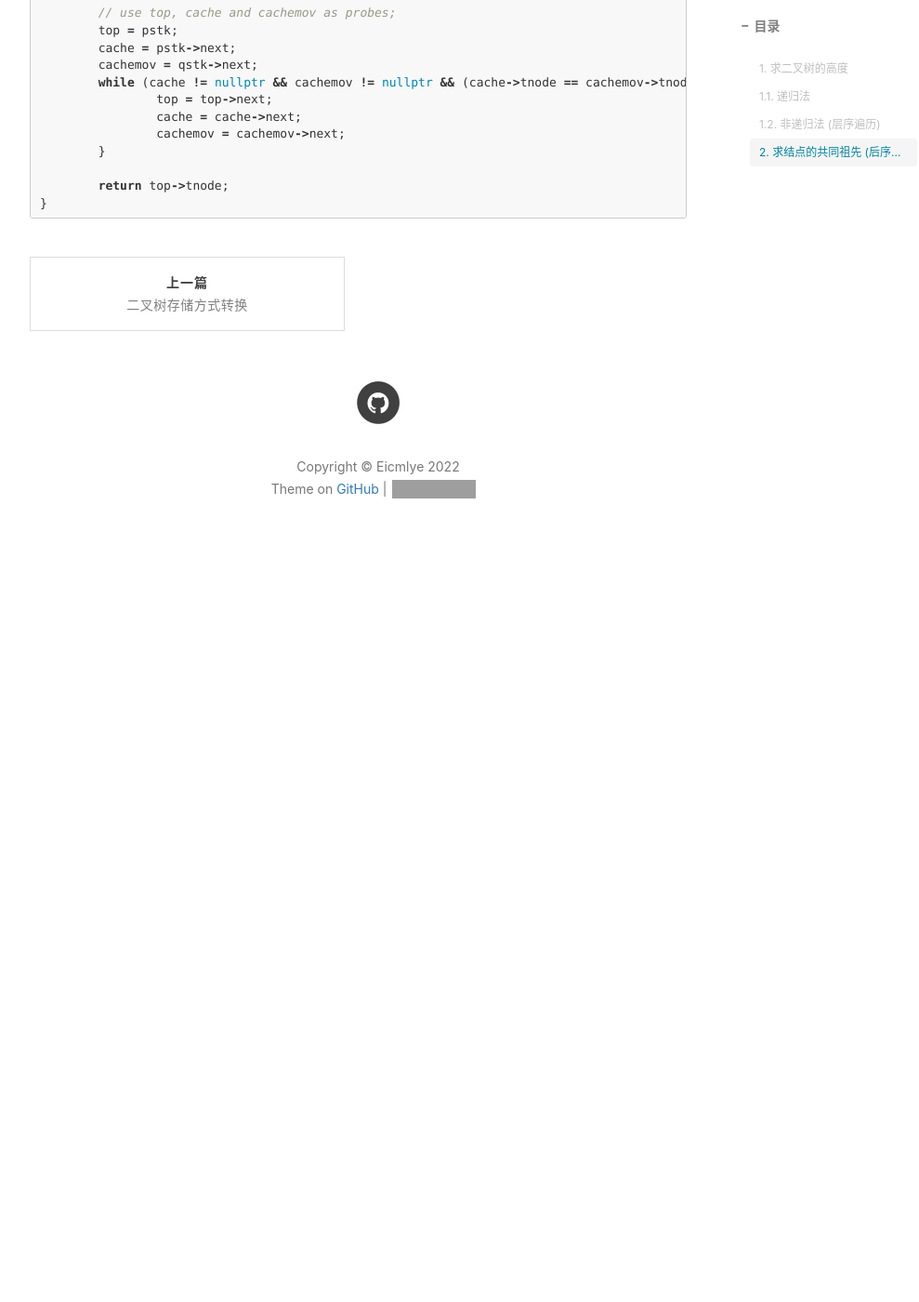
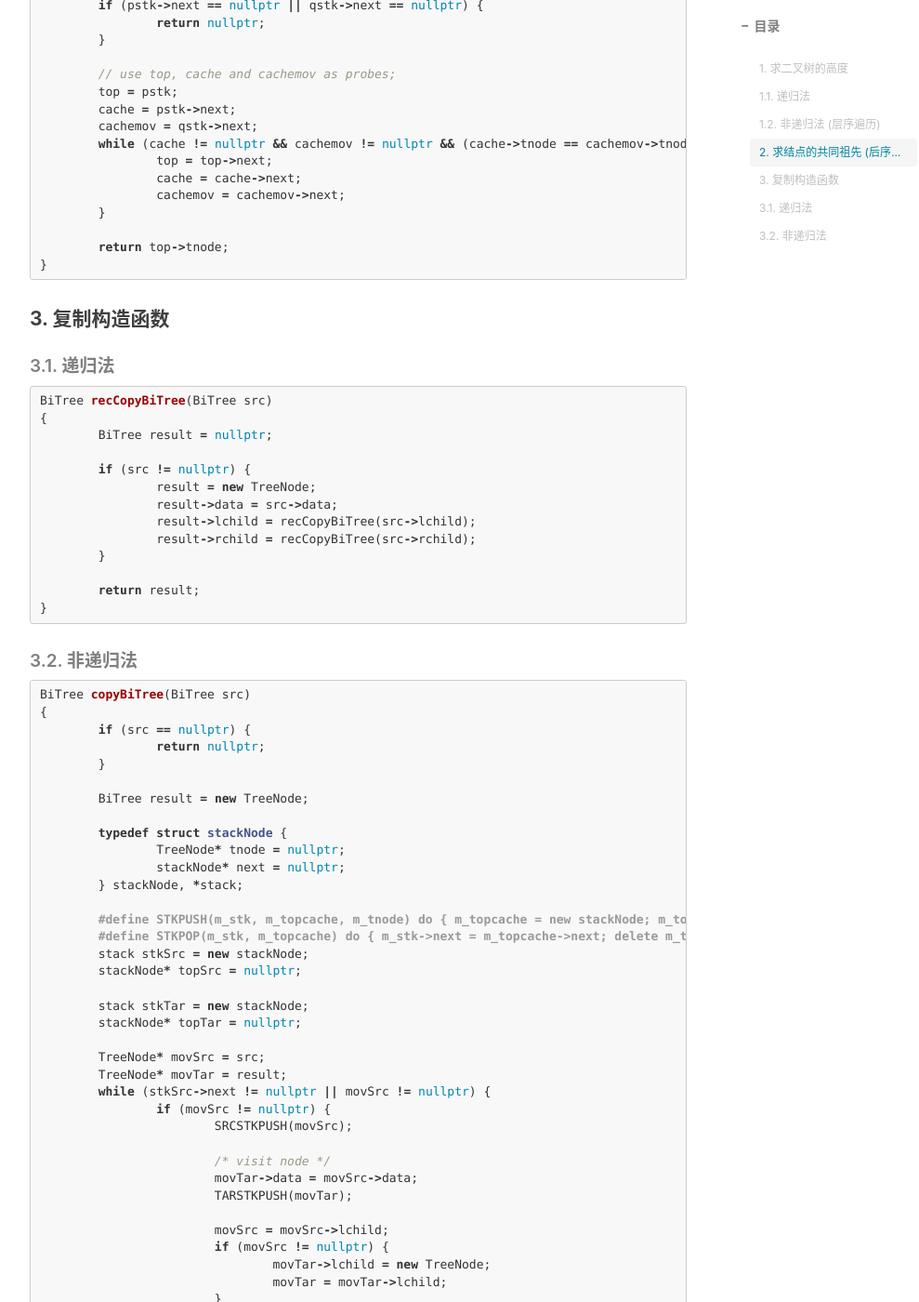
Before and after one commit to Eicmlye/Eicmlye.github.io, a Jekyll site: the page built from _posts/2022-08-16-tree-algo.md, in a window 1280 px wide and 1400 px high, scrolled down 2351 px. Shown: the whole window at 93% size, without its empty margins (233-1222 px from the left). Built offline with Jekyll 4.4.1, drawn with Linux system fonts in a browser that asks for light colours; nearby versions of some CDN libraries; comment, search, counter and statistics services are not loaded; before the commit the page ends 2981 px from its top, so only the background shows below that; some of the changed text lies outside the part shown; grey boxes are pictures that could not be loaded.

````diff
--- a/_posts/2022-08-16-tree-algo.md
+++ b/_posts/2022-08-16-tree-algo.md
@@ -1,9 +1,9 @@
 ---
 layout:         post
 title:          "二叉树相关算法"
-subtitle:
+subtitle:   	求高度、共同祖先, 复制构造函数
 post-date:      2022-08-16
-update-date:    2022-08-17
+update-date:    2022-08-25
 author:         "Eicmlye"
 header-img:     "img/em-post/20220816-BiTreeAlgo.jpg"
 catalog:        true
@@ -128,3 +128,85 @@
 	return top->tnode;
 }
 ```
+
+#### 3. 复制构造函数
+
+##### 3.1. 递归法
+
+```cpp
+BiTree recCopyBiTree(BiTree src)
+{
+	BiTree result = nullptr;
+
+	if (src != nullptr) {
+		result = new TreeNode;
+		result->data = src->data;
+		result->lchild = recCopyBiTree(src->lchild);
+		result->rchild = recCopyBiTree(src->rchild);
+	}
+
+	return result;
+}
+```
+
+##### 3.2. 非递归法
+
+```cpp
+BiTree copyBiTree(BiTree src)
+{
+	if (src == nullptr) {
+		return nullptr;
+	}
+
+	BiTree result = new TreeNode;
+
+	typedef struct stackNode {
+		TreeNode* tnode = nullptr;
+		stackNode* next = nullptr;
+	} stackNode, *stack;
+
+	#define STKPUSH(m_stk, m_topcache, m_tnode) do { m_topcache = new stackNode; m_topcache->tnode = m_tnode; m_topcache->next = m_stk->next; m_stk->next = m_topcache; } while (0)
+	#define SRCSTKPUSH(m_tnode) STKPUSH(stkSrc, topSrc, m_tnode)
+	#define TARSTKPUSH(m_tnode) STKPUSH(stkTar, topTar, m_tnode)
+
+	#define STKPOP(m_stk, m_topcache) do { m_stk->next = m_topcache->next; delete m_topcache; m_topcache = m_stk->next; } while (0)
+	#define SRCSTKPOP STKPOP(stkSrc, topSrc)
+	#define TARSTKPOP STKPOP(stkTar, topTar)
+
+	stack stkSrc = new stackNode;
+	stackNode* topSrc = nullptr;
+
+	stack stkTar = new stackNode;
+	stackNode* topTar = nullptr;
+
+	TreeNode* movSrc = src;
+	TreeNode* movTar = result;
+	while (stkSrc->next != nullptr || movSrc != nullptr) {
+		if (movSrc != nullptr) {
+			SRCSTKPUSH(movSrc);
+
+			/* visit node */
+			movTar->data = movSrc->data;
+			TARSTKPUSH(movTar);
+
+			movSrc = movSrc->lchild;
+			if (movSrc != nullptr) {
+				movTar->lchild = new TreeNode;
+				movTar = movTar->lchild;
+			}
+		}
+		else {
+			movSrc = topSrc->tnode->rchild;
+			SRCSTKPOP;
+			movTar = topTar->tnode;
+			if (movSrc != nullptr) {
+				movTar->rchild = new TreeNode;
+				movTar = movTar->rchild;
+			}
+			TARSTKPOP;
+		}
+	}
+
+	return result;
+}
+```
````
Also changed, not shown: _posts/2022-08-08-tree-traversal.md (+44 -1 lines), _posts/2022-08-12-tree-build.md (+3 -17 lines).
